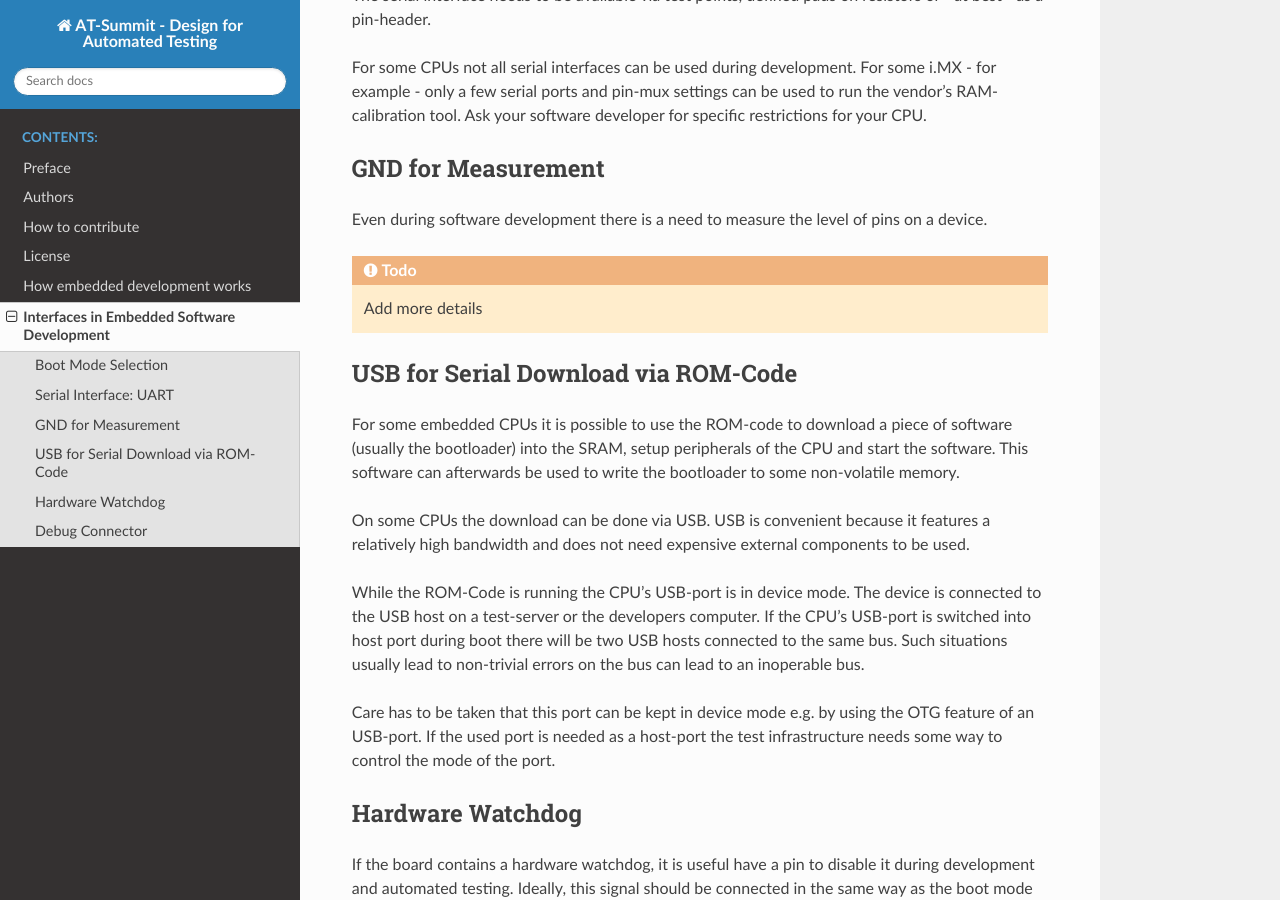
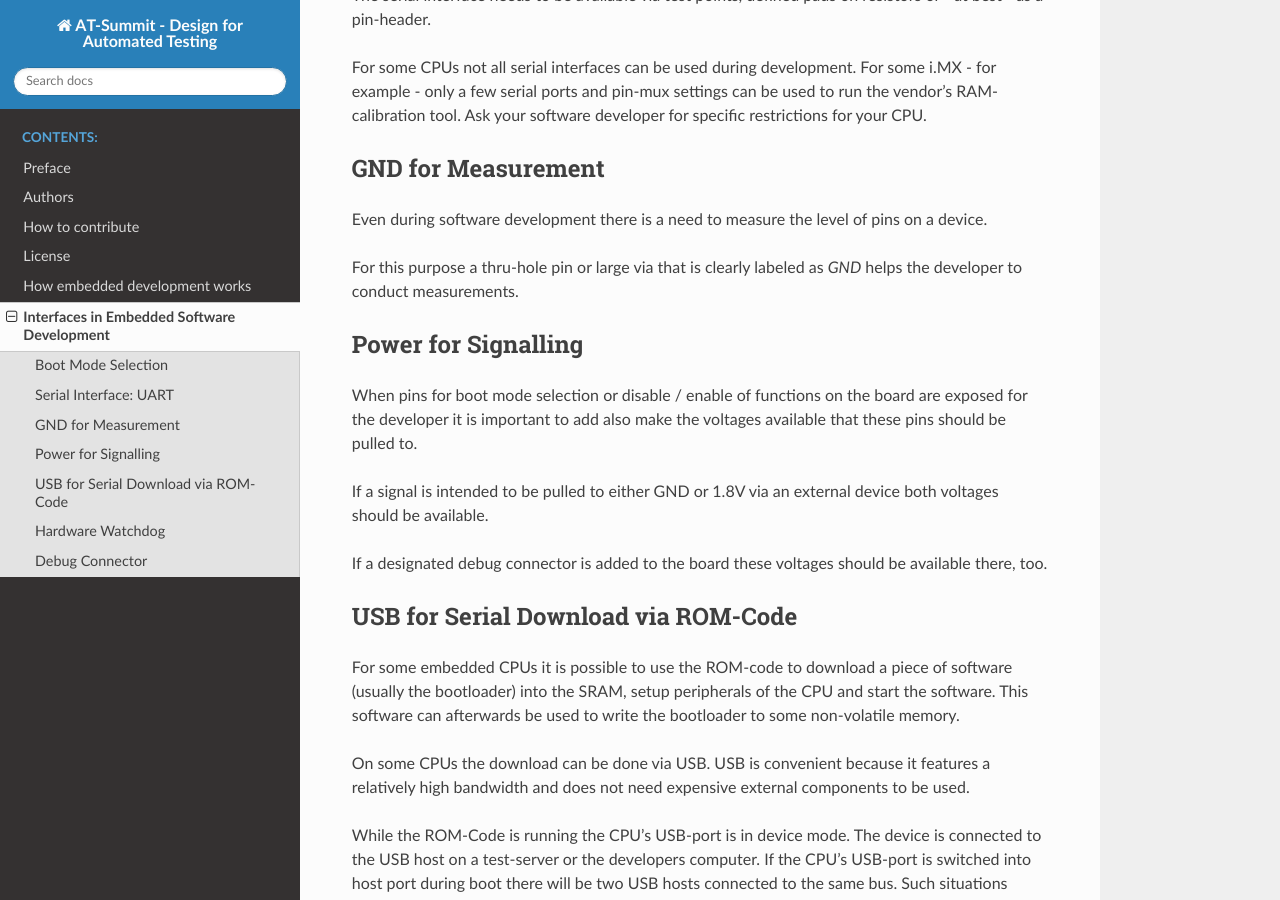
Before and after one commit to SmithChart/Designing-for-Automated-Testing, a Sphinx documentation site: the page built from source/interfaces.rst, in a window 1280 px wide and 900 px high, scrolled down 1008 px. Built offline with Sphinx 7.4.7 and the Read the Docs theme 2.0.0, drawn with Linux system fonts in a browser that asks for light colours; formulas are drawn with MathJax 3.

Commit message:
interfaces: Add voltage for signalling
Signed-off-by: Chris Fiege <c.fiege@pengutronix.de>

```diff
--- a/source/interfaces.rst
+++ b/source/interfaces.rst
@@ -62,9 +62,21 @@ GND for Measurement
 Even during software development there is a need to measure the level of
 pins on a device.
 
-.. todo::
+For this purpose a thru-hole pin or large via that is clearly labeled as
+*GND* helps the developer to conduct measurements.
 
-   Add more details
+Power for Signalling
+--------------------
+
+When pins for boot mode selection or disable / enable of functions on the
+board are exposed for the developer it is important to add also make the
+voltages available that these pins should be pulled to.
+
+If a signal is intended to be pulled to either GND or 1.8V via an external
+device both voltages should be available.
+
+If a designated debug connector is added to the board these voltages should
+be available there, too.
 
 USB for Serial Download via ROM-Code
 ------------------------------------
```
